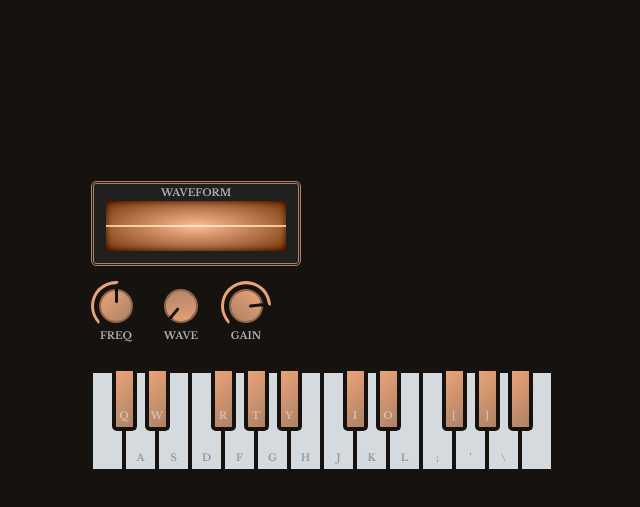
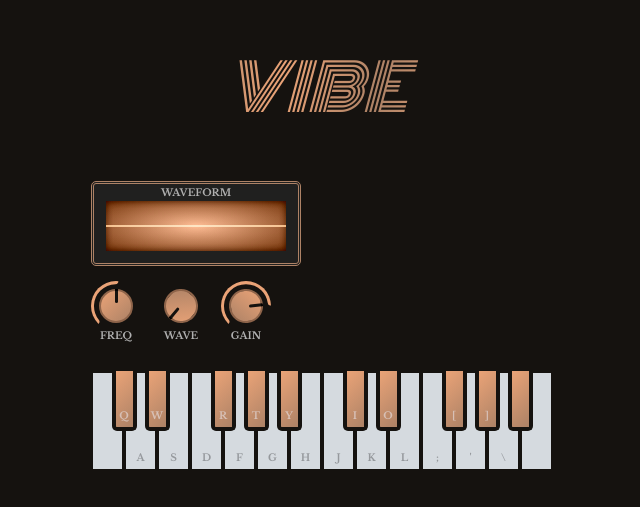
Before and after one commit to GitSquared/vibe, a React (Create React App) app: page / in a window 1280 px wide. Shown: the part 167-674 px from the top of the page, without its empty margins (318-958 px from the left). Built offline with nearby package versions, Linux system fonts and the light colour scheme.

Commit message:
fix title not displaying on Blink engine

```diff
--- a/src/vibe.module.scss
+++ b/src/vibe.module.scss
@@ -1,4 +1,4 @@
-@import url('https://fonts.googleapis.com/css2?family=Libre+Baskerville:wght@700&family=Monoton&display=swap');
+@import url('https://fonts.googleapis.com/css2?family=Libre+Baskerville:wght@700&family=Monoton&display=block');
 
 .container {
 	height: 100%;
@@ -12,7 +12,7 @@
 }
 
 h1, h2, h3, h4, h5, h6 {
-	font-family: 'Monoton', cursive;
+	font-family: 'Monoton', sans-serif;
 }
 
 p, span, label {
@@ -26,15 +26,12 @@ p, span, label {
 
 .title {
 	font-size: 4rem;
-	font-style: italic;
+	font-weight: 500;
+	font-style: normal;
 	background: linear-gradient(to right, #ad8266, #eaa377, #ad8266);
 	background-size: 200px 100%;
 	animation: background-move 2s linear infinite;
 	background-clip: text;
 	color: transparent;
-
-	strong {
-		position: relative;
-		left: -12px;
-	}
+	transform: skewX(345deg);
 }
--- a/src/vibe.tsx
+++ b/src/vibe.tsx
@@ -3,9 +3,7 @@ import styles from './vibe.module.scss'
 
 export default function Vibe() {
 	return <div className={styles.container}>
-		<h1 className={styles.title}>
-			<strong>VIBE</strong>
-		</h1>
+		<h1 className={styles.title}>VIBE</h1>
 		<Synth/>
 	</div>
 }
```
